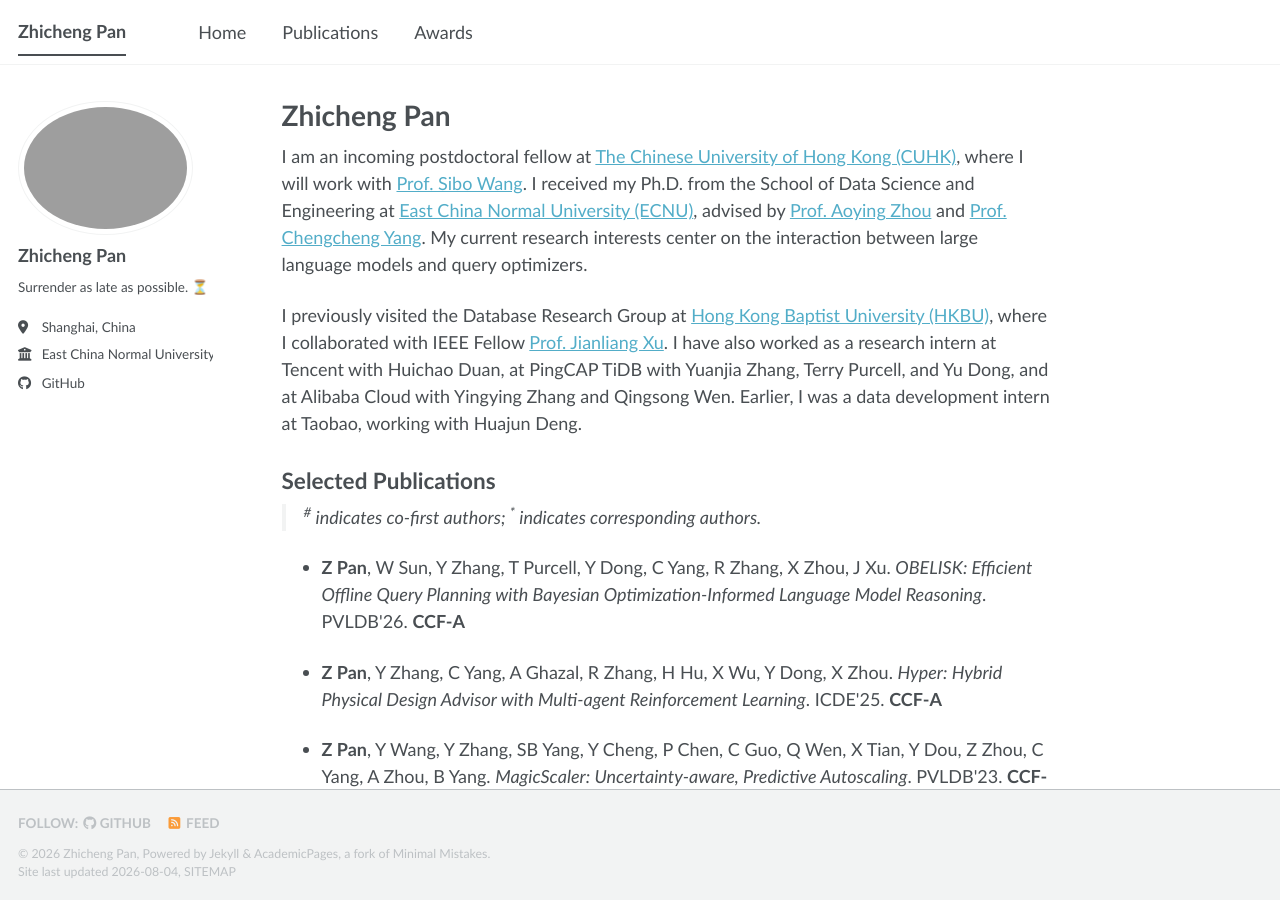
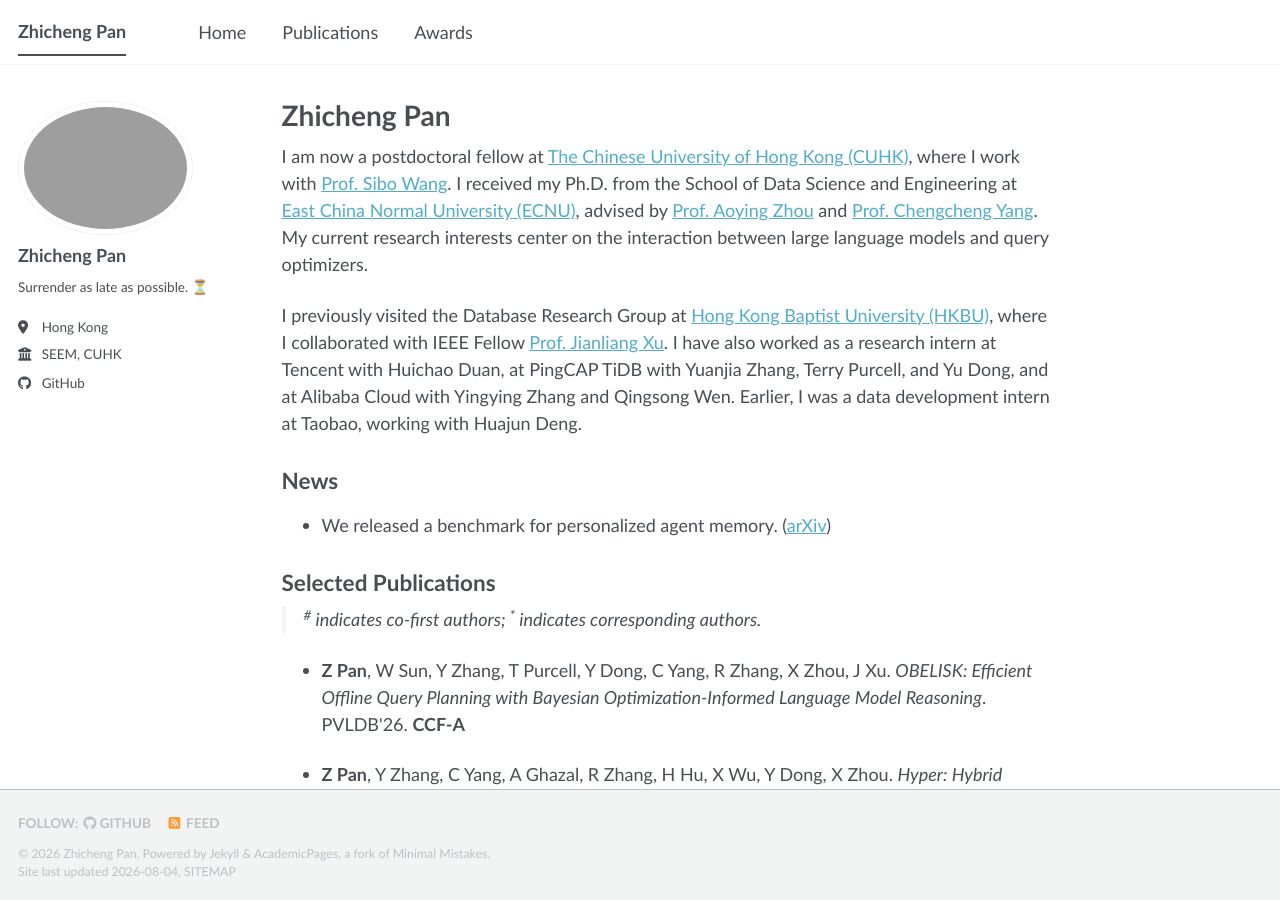
Before and after one commit to lroethan/lroethan.github.io, a Jekyll site: the page built from _pages/about.md, in a window 1280 px wide and 900 px high. Built offline with Jekyll 4.4.1, drawn with Linux system fonts in a browser that asks for light colours; a script bundle is joined from its source files by our own code; library files that are not in the unit come from our copies.

Commit message:
Update homepage affiliation and news

```diff
--- a/_config.yml
+++ b/_config.yml
@@ -27,8 +27,8 @@
   name             : "Zhicheng Pan"
   pronouns         : # example: "she/her"
   bio              : "Surrender as late as possible. ⏳"
-  location         : "Shanghai, China"
-  employer         : "East China Normal University"
+  location         : "Hong Kong"
+  employer         : "SEEM, CUHK"
   uri              :
   email            :
 
--- a/_pages/about.md
+++ b/_pages/about.md
@@ -7,9 +7,13 @@
   - /about.html
 ---
 
-I am an incoming postdoctoral fellow at <a href="https://www.cuhk.edu.hk/english/">The Chinese University of Hong Kong (CUHK)</a>, where I will work with <a href="https://www.se.cuhk.edu.hk/people/academic-staff/prof-wang-sibo/">Prof. Sibo Wang</a>. I received my Ph.D. from the School of Data Science and Engineering at <a href="https://english.ecnu.edu.cn/">East China Normal University (ECNU)</a>, advised by <a href="https://baike.baidu.com/en/item/Zhou%20Aoying/34989">Prof. Aoying Zhou</a> and <a href="https://ychengc.github.io/">Prof. Chengcheng Yang</a>. My current research interests center on the interaction between large language models and query optimizers.
+I am now a postdoctoral fellow at <a href="https://www.cuhk.edu.hk/english/">The Chinese University of Hong Kong (CUHK)</a>, where I work with <a href="https://www.se.cuhk.edu.hk/people/academic-staff/prof-wang-sibo/">Prof. Sibo Wang</a>. I received my Ph.D. from the School of Data Science and Engineering at <a href="https://english.ecnu.edu.cn/">East China Normal University (ECNU)</a>, advised by <a href="https://baike.baidu.com/en/item/Zhou%20Aoying/34989">Prof. Aoying Zhou</a> and <a href="https://ychengc.github.io/">Prof. Chengcheng Yang</a>. My current research interests center on the interaction between large language models and query optimizers.
 
 I previously visited the Database Research Group at <a href="https://www.hkbu.edu.hk/">Hong Kong Baptist University (HKBU)</a>, where I collaborated with IEEE Fellow <a href="https://www.comp.hkbu.edu.hk/~xujl/">Prof. Jianliang Xu</a>. I have also worked as a research intern at Tencent with Huichao Duan, at PingCAP TiDB with Yuanjia Zhang, Terry Purcell, and Yu Dong, and at Alibaba Cloud with Yingying Zhang and Qingsong Wen. Earlier, I was a data development intern at Taobao, working with Huajun Deng.
+
+## News {#news}
+
+- We released a benchmark for personalized agent memory. ([arXiv](https://arxiv.org/pdf/2607.27056))
 
 ## Selected Publications {#selected-publications}
 
```
